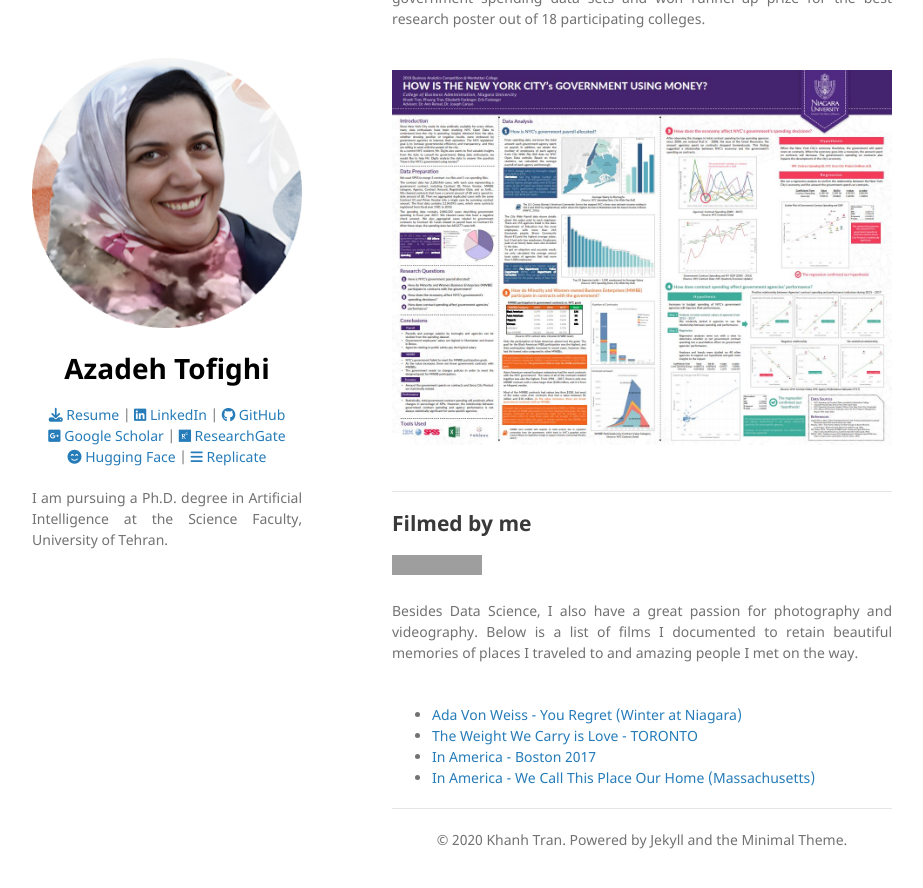
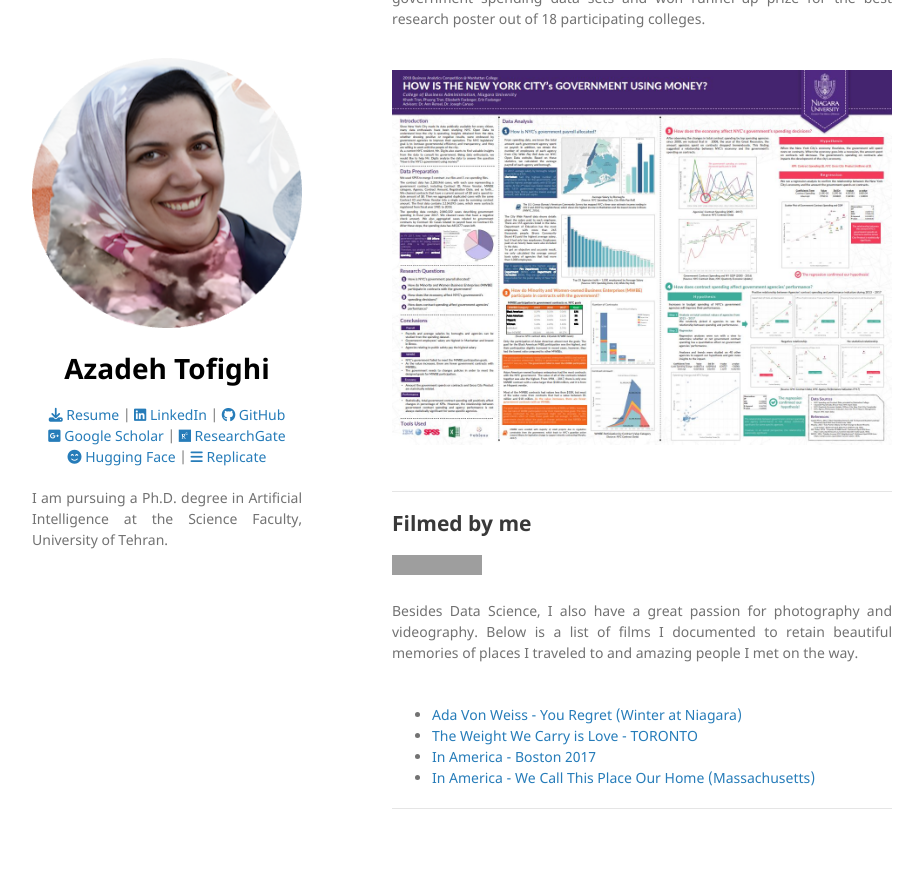
Before and after one commit to aztofighi/aztofighi.github.io, a Jekyll site: the page built from index.md, in a window 1280 px wide and 900 px high, scrolled down 4359 px. Shown: the top 888 px of the window, without its empty margins (178-1101 px from the left). Built offline with Jekyll 4.4.1, drawn with Linux system fonts in a browser that asks for light colours; our own code applies the rules of GitHub Pages for plain Markdown files; grey boxes are pictures that could not be loaded.

Commit message:
Update index.md

```diff
--- a/index.md
+++ b/index.md
@@ -105,4 +105,3 @@ My complete implementation of assignments and projects in [***CS224n: Natural La
 - [In America - We Call This Place Our Home (Massachusetts)](https://www.youtube.com/watch?v=jzfcM_iO0FU)
 
 ---
-<center>© 2020 Khanh Tran. Powered by Jekyll and the Minimal Theme.</center>
```
